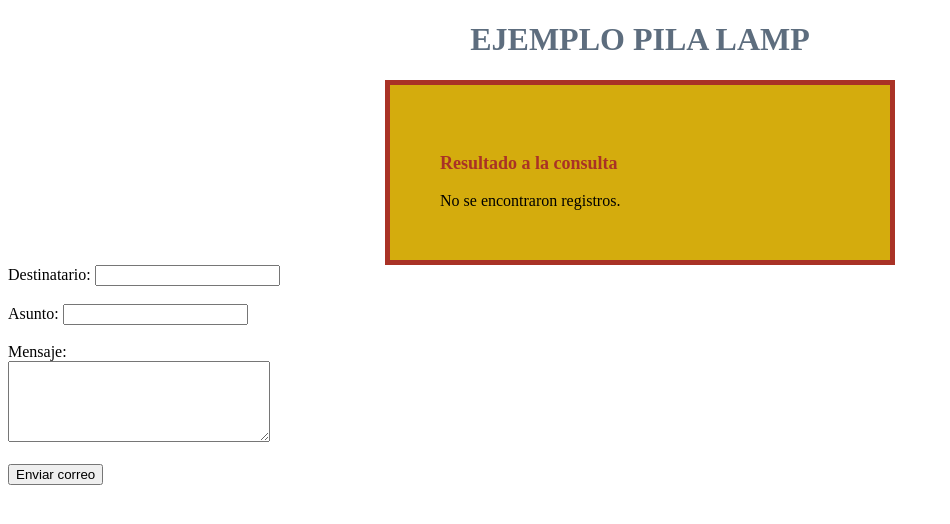
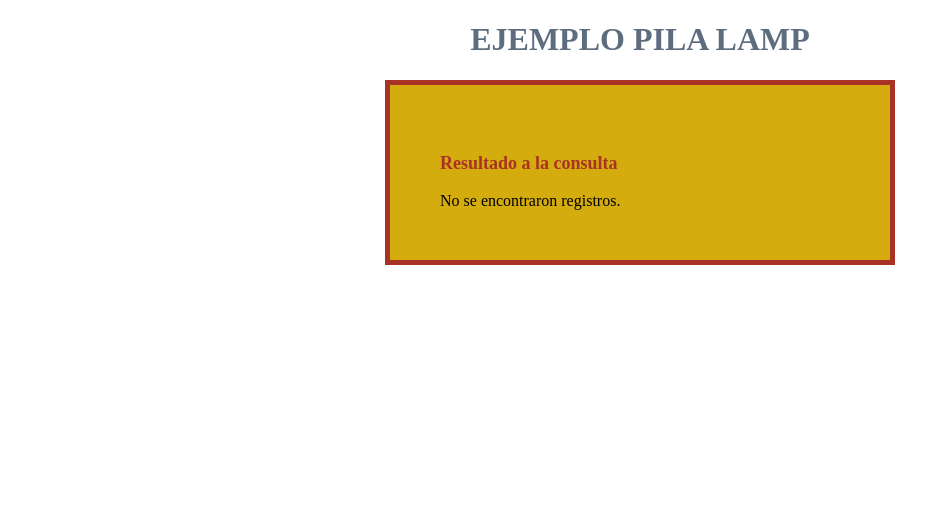
Before and after one commit to VicenteMonfort/WebinarSemi, a PHP site: page / in a window 1280 px wide. Shown: the top 524 px of the page, without its empty margins (0-950 px from the left). Run offline with PHP 8.4, Linux system fonts and the light colour scheme; data that the repository does not hold is empty.

Commit message:
Eliminando funcionalidad correo

```diff
--- a/index.php
+++ b/index.php
@@ -10,18 +10,5 @@
         <h2>Resultado a la consulta</h2>
         <?php include 'main.php'; ?>
     </div>
-
-    <form method="post" action="correo.php">
-        <label for="destinatario">Destinatario:</label>
-        <input type="email" name="destinatario" id="destinatario" required><br><br>
-        <label for="asunto">Asunto:</label>
-        <input type="text" name="asunto" id="asunto" required><br><br>
-        <label for="mensaje">Mensaje:</label><br>
-        <textarea name="mensaje" id="mensaje" rows="5" cols="30" required></textarea><br><br>
-        <input type="submit" value="Enviar correo">
-    </form>
-
-</form>
-
 </body>
 </html>
```
